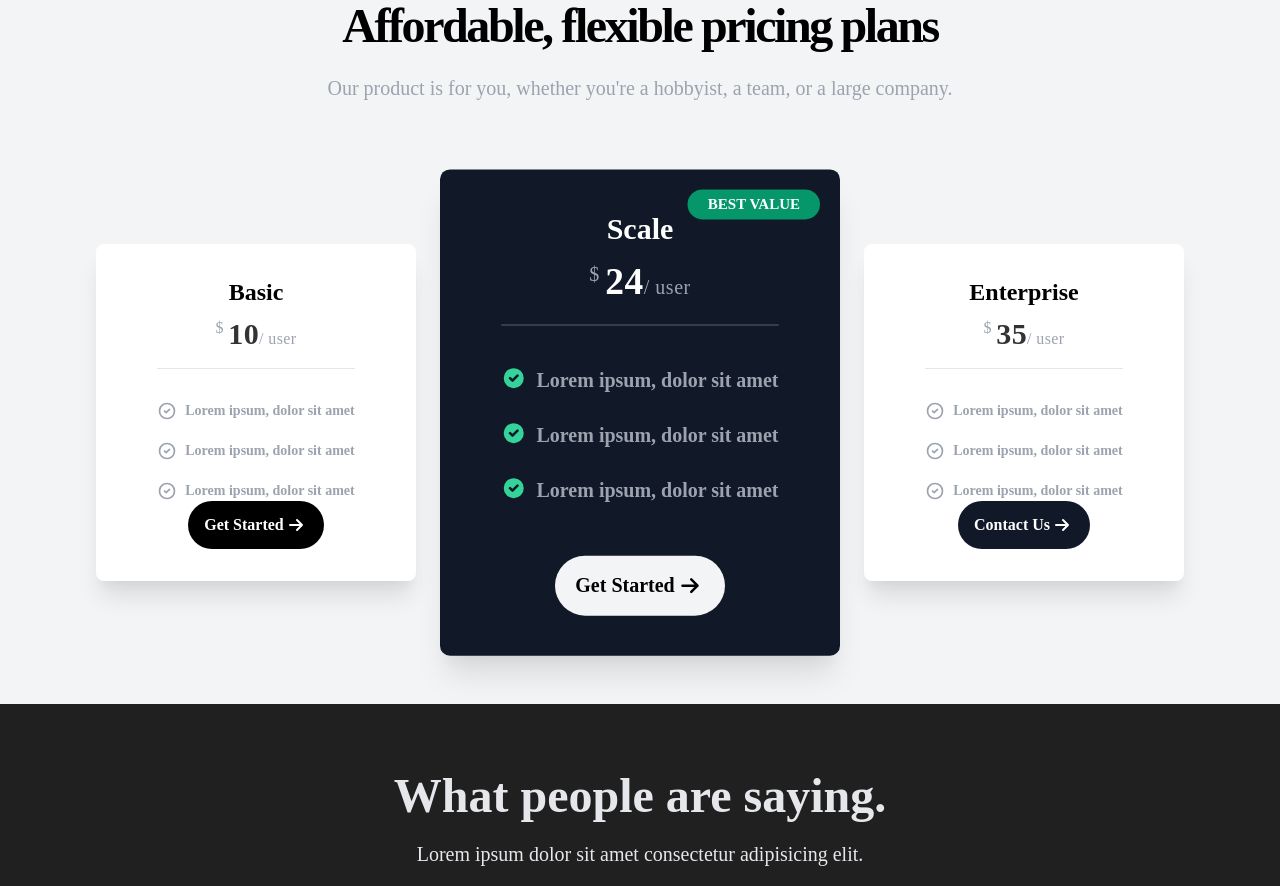
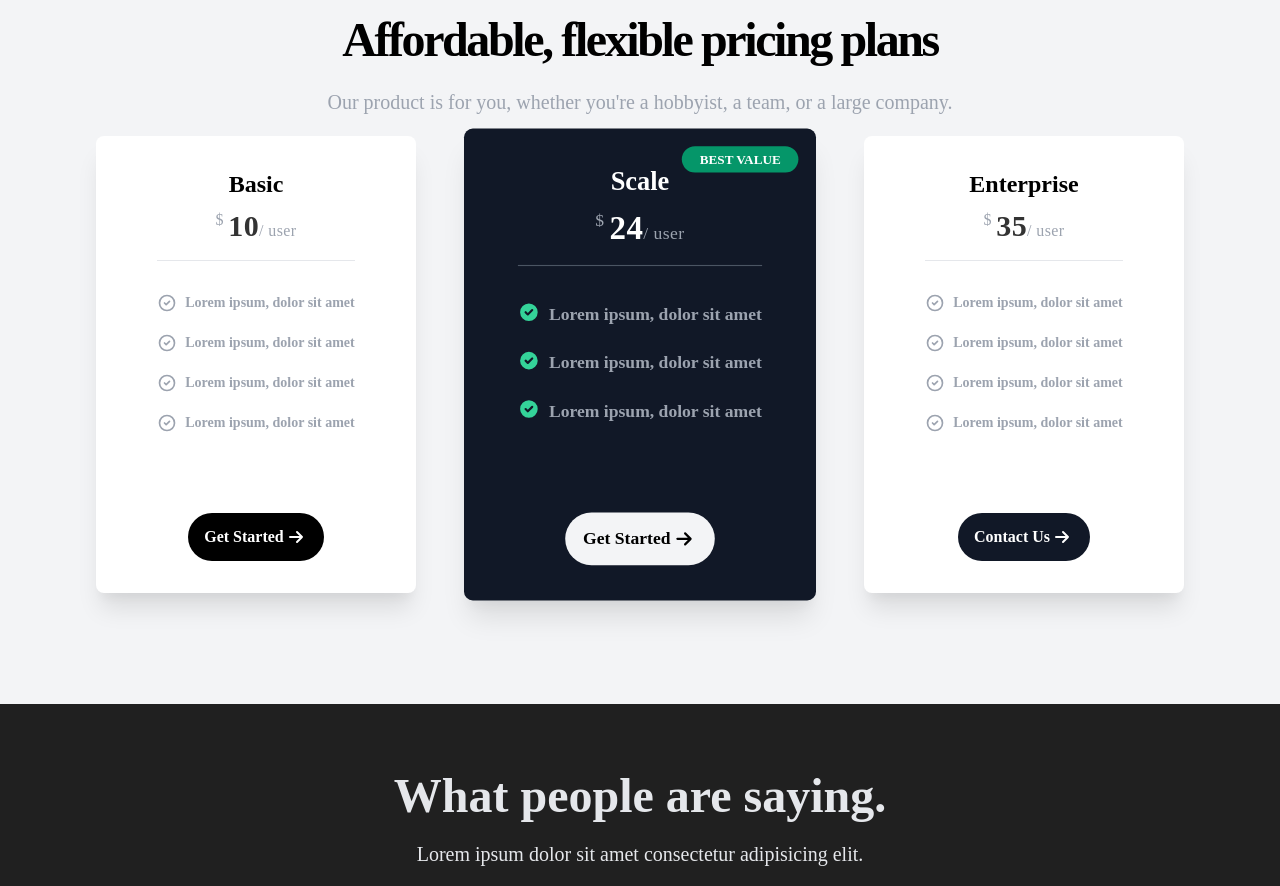
Before and after one commit to synerjay/landing-page-template-nextjs, a Next.js app: page / in a window 1280 px wide. Shown: the part 4840-5726 px from the top of the page. Built offline with nearby package versions, Linux system fonts and the light colour scheme.

Commit message:
Fixed pricing components

```diff
--- a/comps/Pricing.js
+++ b/comps/Pricing.js
@@ -16,10 +16,10 @@ const Pricing = () => {
               large company.
             </p>
           </div>
-          <div className='mt-5 pt-0 md:pt-24 flex flex-col justify-center items-center md:flex-row'>
+          <div className='mt-5 pt-0 md:pt-0 flex flex-col justify-center items-center md:flex-row'>
             {/* <!-- Basic Card --> */}
             <div className='w-80 p-8 bg-white text-center rounded-lg shadow-xl mr-0 md:mr-16 flex flex-col items-center justify-between'>
-              <div>
+              <div className='mb-20'>
                 <h1 className='text-black font-semibold text-2xl'>Basic</h1>
                 <p className='pt-2 tracking-wide'>
                   <span className='text-gray-400 align-top'>$ </span>
@@ -29,6 +29,23 @@ const Pricing = () => {
                 <hr className='mt-4 border-1' />
                 <div className='pt-8 text-sm'>
                   <p className='font-semibold text-gray-400 text-left flex'>
+                    <svg
+                      xmlns='http://www.w3.org/2000/svg'
+                      className='h-5 w-5'
+                      fill='none'
+                      viewBox='0 0 24 24'
+                      stroke='currentColor'
+                    >
+                      <path
+                        strokeLinecap='round'
+                        strokeLinejoin='round'
+                        strokeWidth={2}
+                        d='M9 12l2 2 4-4m6 2a9 9 0 11-18 0 9 9 0 0118 0z'
+                      />
+                    </svg>
+                    <span className='pl-2'>Lorem ipsum, dolor sit amet</span>
+                  </p>
+                  <p className='font-semibold text-gray-400 text-left pt-5 flex'>
                     <svg
                       xmlns='http://www.w3.org/2000/svg'
                       className='h-5 w-5'
@@ -100,13 +117,13 @@ const Pricing = () => {
               </button>
             </div>
             {/* <!-- Scale Card --> */}
-            <div className='w-80 p-8 bg-gray-900 text-center rounded-lg text-white shadow-xl transform scale-100 md:scale-125 flex flex-col items-center justify-between'>
+            <div className='w-80 p-8 bg-gray-900 text-center rounded-lg text-white shadow-xl transform scale-100 md:scale-110 flex flex-col items-center justify-between'>
               <div className='absolute top-4 right-4'>
                 <p className='bg-green-600 font-semibold px-4 py-1 rounded-full uppercase text-xs'>
                   Best value
                 </p>
               </div>
-              <div className='mb-10'>
+              <div className='mb-20'>
                 <h1 className='text-white font-semibold text-2xl'>Scale</h1>
                 <p className='pt-2 tracking-wide'>
                   <span className='text-gray-400 align-top'>$ </span>
@@ -183,7 +200,7 @@ const Pricing = () => {
             </div>
             {/* <!-- Enterprise Card --> */}
             <div className='w-80 p-8 bg-white text-center rounded-lg shadow-xl ml-0 md:ml-16 flex flex-col items-center justify-between'>
-              <div>
+              <div className='mb-20'>
                 <h1 className='text-black font-semibold text-2xl'>
                   Enterprise
                 </h1>
@@ -195,6 +212,24 @@ const Pricing = () => {
                 <hr className='mt-4 border-1' />
                 <div className='pt-8 text-sm'>
                   <p className='font-semibold text-gray-400 text-left flex'>
+                    <svg
+                      xmlns='http://www.w3.org/2000/svg'
+                      className='h-5 w-5'
+                      fill='none'
+                      viewBox='0 0 24 24'
+                      stroke='currentColor'
+                    >
+                      <path
+                        strokeLinecap='round'
+                        strokeLinejoin='round'
+                        strokeWidth={2}
+                        d='M9 12l2 2 4-4m6 2a9 9 0 11-18 0 9 9 0 0118 0z'
+                      />
+                    </svg>
+                    <span className='pl-2'>Lorem ipsum, dolor sit amet</span>
+                  </p>
+                  <p className='font-semibold text-gray-400 text-left pt-5 flex'>
+                    {/* Put hero icons here */}
                     <svg
                       xmlns='http://www.w3.org/2000/svg'
                       className='h-5 w-5'
```
